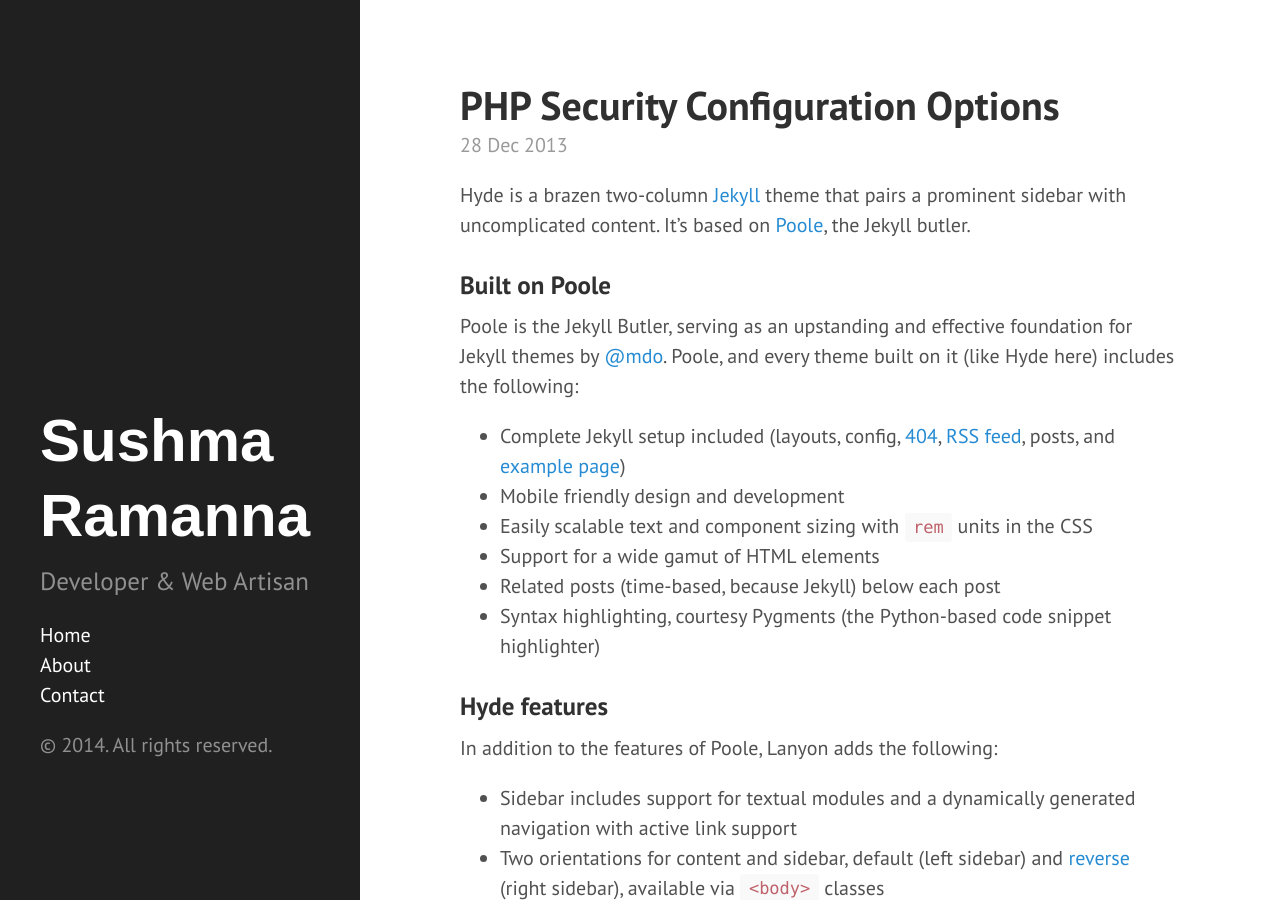
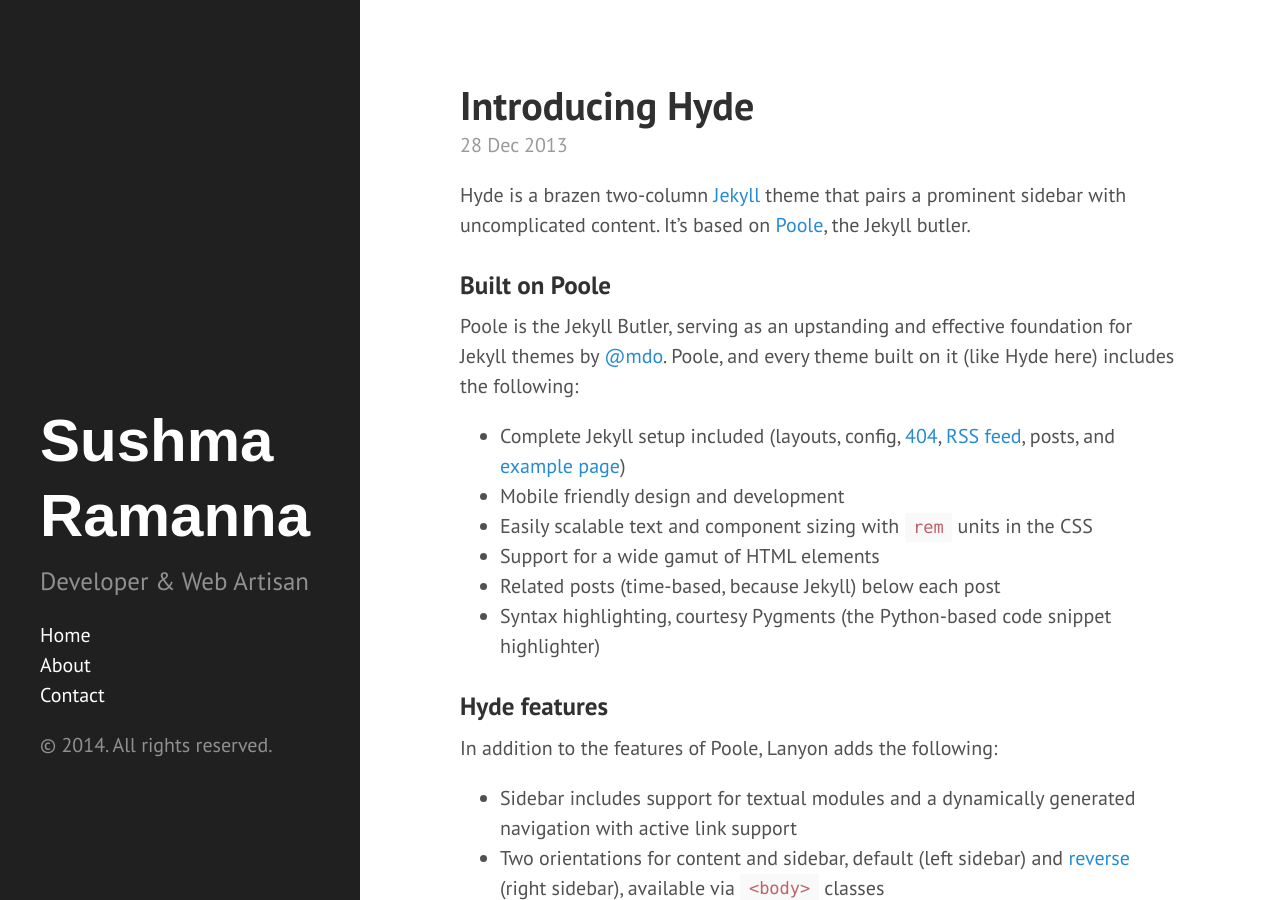
Before and after one commit to sushma-r/sushma-r.github.io, a Jekyll site: the page built from _posts/2013-12-28-introducing-hyde.md, in a window 1280 px wide and 900 px high. Built offline with Jekyll 4.4.1, drawn with Linux system fonts in a browser that asks for light colours; Markdown is read by kramdown in place of the engine named in the settings.

Commit message:
post title change

```diff
--- a/_posts/2013-12-28-introducing-hyde.md
+++ b/_posts/2013-12-28-introducing-hyde.md
@@ -1,6 +1,6 @@
 ---
 layout: post
-title: PHP Security Configuration Options
+title: Introducing Hyde
 ---
 
 Hyde is a brazen two-column [Jekyll](http://jekyllrb.com) theme that pairs a prominent sidebar with uncomplicated content. It's based on [Poole](http://getpoole.com), the Jekyll butler.
```
